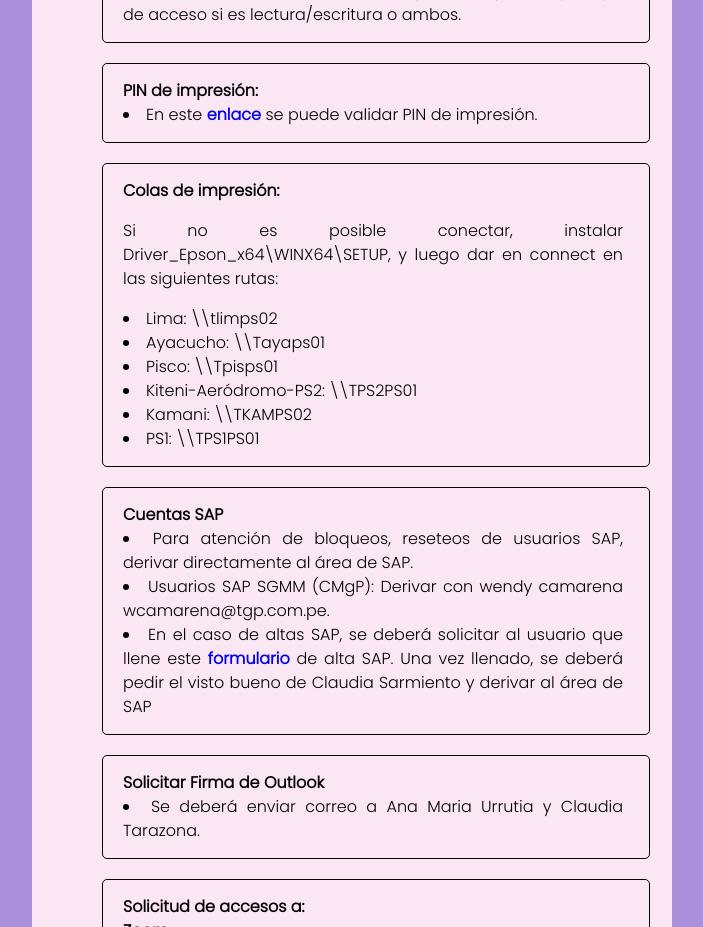
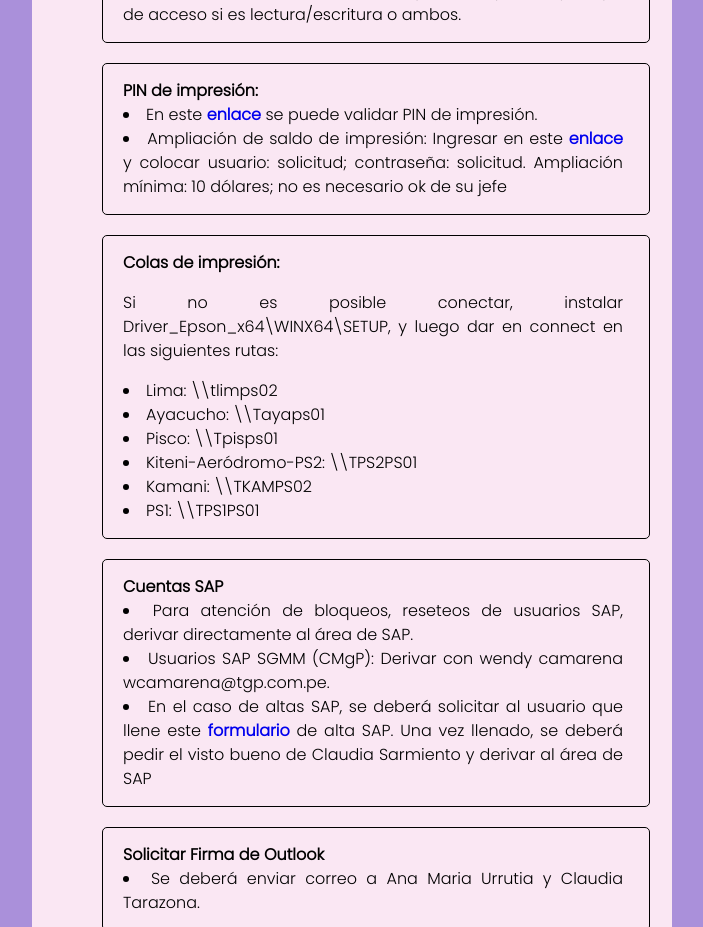
Before and after one commit to AlexandraCynthia/guia, a React (Create React App) app: page /home in a window 1280 px wide. Shown: the part 4420-5347 px from the top of the page, without its empty margins (288-991 px from the left). Built offline with nearby package versions, Linux system fonts and the light colour scheme; a web font is replaced by a local one.

Commit message:
actalizacion

```diff
--- a/src/pages/Home.js
+++ b/src/pages/Home.js
@@ -197,6 +197,7 @@
             <div className="cuadrotexto">
               <b>PIN de impresión:</b>
               <li>En este <a href="https://cutt.ly/kw2m2ulR" target="_blank"><b>enlace</b></a> se puede validar PIN de impresión.</li>
+              <li>Ampliación de saldo de impresión: Ingresar en este <a href="https://cutt.ly/kw9e39kW" target="_blank"><b>enlace</b></a> y colocar usuario: solicitud; contraseña: solicitud. Ampliación mínima: 10 dólares; no es necesario ok de su jefe</li>
             </div>
 
             <div className="cuadrotexto">
```
